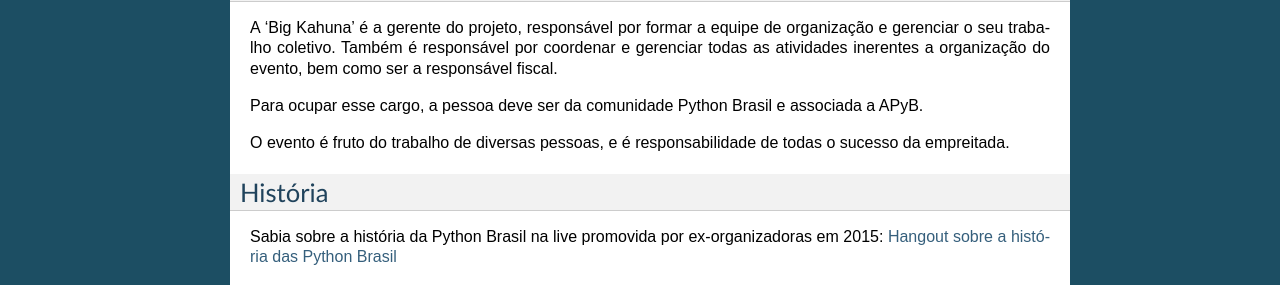
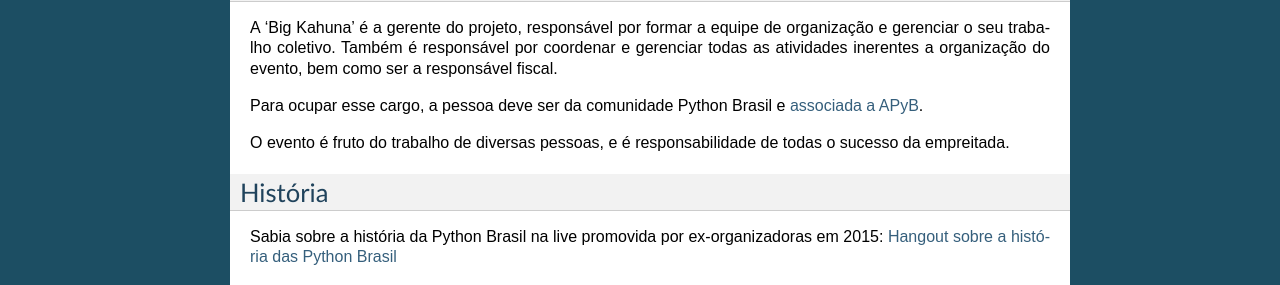
Before and after one commit to pythonbrasil/manual, a Sphinx documentation site: the page built from source/introducao/introducao.txt, in a window 1280 px wide. Shown: the part 518-803 px from the top of the page. Built offline with Sphinx 7.4.7, drawn with Linux system fonts in a browser that asks for light colours; part of the change alters nothing that is shown.

```diff
--- a/source/introducao/introducao.txt
+++ b/source/introducao/introducao.txt
@@ -24,7 +24,7 @@ Big Kahuna
 
 A 'Big Kahuna' é a gerente do projeto, responsável por formar a equipe de organização e gerenciar o seu trabalho coletivo. Também é responsável por coordenar e gerenciar todas as atividades inerentes a organização do evento, bem como ser a responsável fiscal.
 
-Para ocupar esse cargo, a pessoa deve ser da comunidade Python Brasil e associada a APyB.
+Para ocupar esse cargo, a pessoa deve ser da comunidade Python Brasil e `associada a APyB <associacao.python.org.br/>`_.
 
 O evento é fruto do trabalho de diversas pessoas, e é responsabilidade de todas o sucesso da empreitada.
 
```
